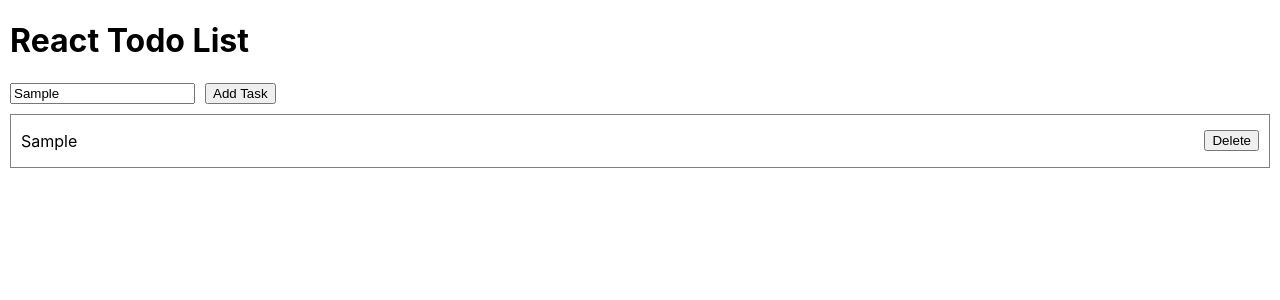
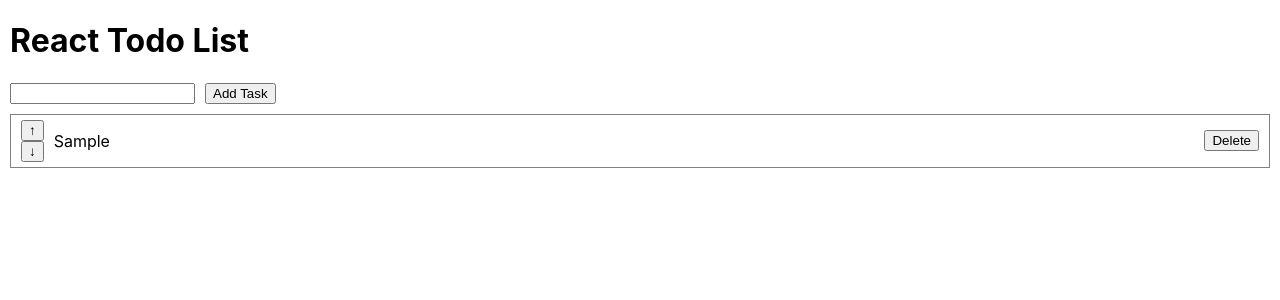
Before and after one commit to NoobJsPerson/react-todo-list, a React (Create React App) app: page / in a window 1280 px wide. Both pictures are taken after typing "Sample" into the empty fields and a click on the button "Add Task". Shown: the top 300 px of the page. Built offline with nearby package versions, Linux system fonts and the light colour scheme.

Commit message:
add move up and down buttons

```diff
--- a/package.json
+++ b/package.json
@@ -1,6 +1,7 @@
 {
   "name": "react-todo-list",
   "version": "0.1.0",
+  "homepage": "https://amineelbaghdadi.me/react-todo-list",
   "private": true,
   "dependencies": {
     "@testing-library/jest-dom": "^5.17.0",
@@ -12,6 +13,8 @@
     "web-vitals": "^2.1.4"
   },
   "scripts": {
+	"predeploy": "npm run build",
+	"deploy": "gh-pages -d build",
     "start": "react-scripts start",
     "build": "react-scripts build",
     "test": "react-scripts test",
@@ -34,5 +37,8 @@
       "last 1 firefox version",
       "last 1 safari version"
     ]
+  },
+  "devDependencies": {
+    "gh-pages": "^6.1.1"
   }
 }
--- a/src/App.css
+++ b/src/App.css
@@ -8,15 +8,26 @@ input {
 
 .task {
 	display: flex;
-	justify-content: space-between;
 	align-items: center;
+	gap: 10px;
 	border: 1px solid grey;
 	margin-top: 10px;
 	margin-right: 10px;
 	padding-left: 10px;
 }
 
-.delete-button {
+.subtask {
+	display: flex;
+	justify-content: space-between;
+	align-items: center;
+	width: 100%;
+}
+
+.delete-btn {
 	height: 20%;
 	margin-right: 10px;
 }
+
+.move-btn {
+	display: block;
+}
--- a/src/App.js
+++ b/src/App.js
@@ -1,26 +1,52 @@
 import { useState } from 'react';
 import './App.css';
 
-function Task({ task, taskList, setTaskList}) {
+function Task({ task, taskList, setTaskList }) {
 
 	function handleDelete() {
 		const newTaskList = taskList.toSpliced(task.id, 1);
-		for(let i = task.id; i < newTaskList.length; i++) {
+		for (let i = task.id; i < newTaskList.length; i++) {
 			newTaskList[i].id--;
 		}
 		setTaskList(newTaskList);
 	}
 
+	function hanldeMoveUp() {
+		console.log("move up");
+		if(task.id === 0) return;
+		const newTaskList = [...taskList];
+		const temp = newTaskList[task.id - 1].title;
+		newTaskList[task.id - 1].title = newTaskList[task.id].title;
+		newTaskList[task.id].title = temp;
+		setTaskList(newTaskList);
+	}
+
+	function hanldeMoveDown() {
+		console.log("move down");
+		if(task.id === (taskList.length - 1)) return;
+		const newTaskList = [...taskList];
+		const temp = newTaskList[task.id + 1].title;
+		newTaskList[task.id + 1].title = newTaskList[task.id].title;
+		newTaskList[task.id].title = temp;
+		setTaskList(newTaskList);
+	}
+
 	return (
 		<div className="task">
-			<p>{task.description}</p>
-			<button className="delete-button" onClick={handleDelete}>Delete</button>
+			<div>
+				<button className='move-btn' onClick={hanldeMoveUp}>↑</button>
+				<button className='move-btn' onClick={hanldeMoveDown}>↓</button>
+			</div>
+			<div className='subtask'>
+				<p>{task.title}</p>
+				<button className="delete-btn" onClick={handleDelete}>Delete</button>
+			</div>
 		</div>
 	)
 }
 
-function TaskList({taskList, setTaskList}) {
-	const taskEls = taskList.map(x => <Task task={x} taskList={taskList} setTaskList={setTaskList} key={x.id}/>)
+function TaskList({ taskList, setTaskList }) {
+	const taskEls = taskList.map(x => <Task task={x} taskList={taskList} setTaskList={setTaskList} key={x.id} />)
 	return (
 		<div id="task-list">
 			{taskEls}
@@ -34,17 +60,22 @@ function App() {
 
 	function handleClick() {
 		const input = document.getElementById("task-input");
-		if(!input.value) return;
-		const newTaskList = [...taskList, {description: input.value, id: taskList.length}];
+		if (!input.value) return;
+		const newTaskList = [...taskList, { title: input.value, id: taskList.length }];
 		setTaskList(newTaskList);
+		input.value = '';
+	}
+
+	function handleKeyDown(event) {
+		if(event.key === "Enter") handleClick();
 	}
 
 	return (
 		<div>
 			<h1>React Todo List</h1>
-			<input id="task-input" type="text"></input>
+			<input id="task-input" type="text" onKeyDown={handleKeyDown}></input>
 			<button onClick={handleClick}>Add Task</button>
-			<TaskList taskList={taskList} setTaskList={setTaskList}/>
+			<TaskList taskList={taskList} setTaskList={setTaskList} />
 		</div>
 	);
 }
```
Also changed, not shown: 1 other file (tests, documents, lock files or other folders).
